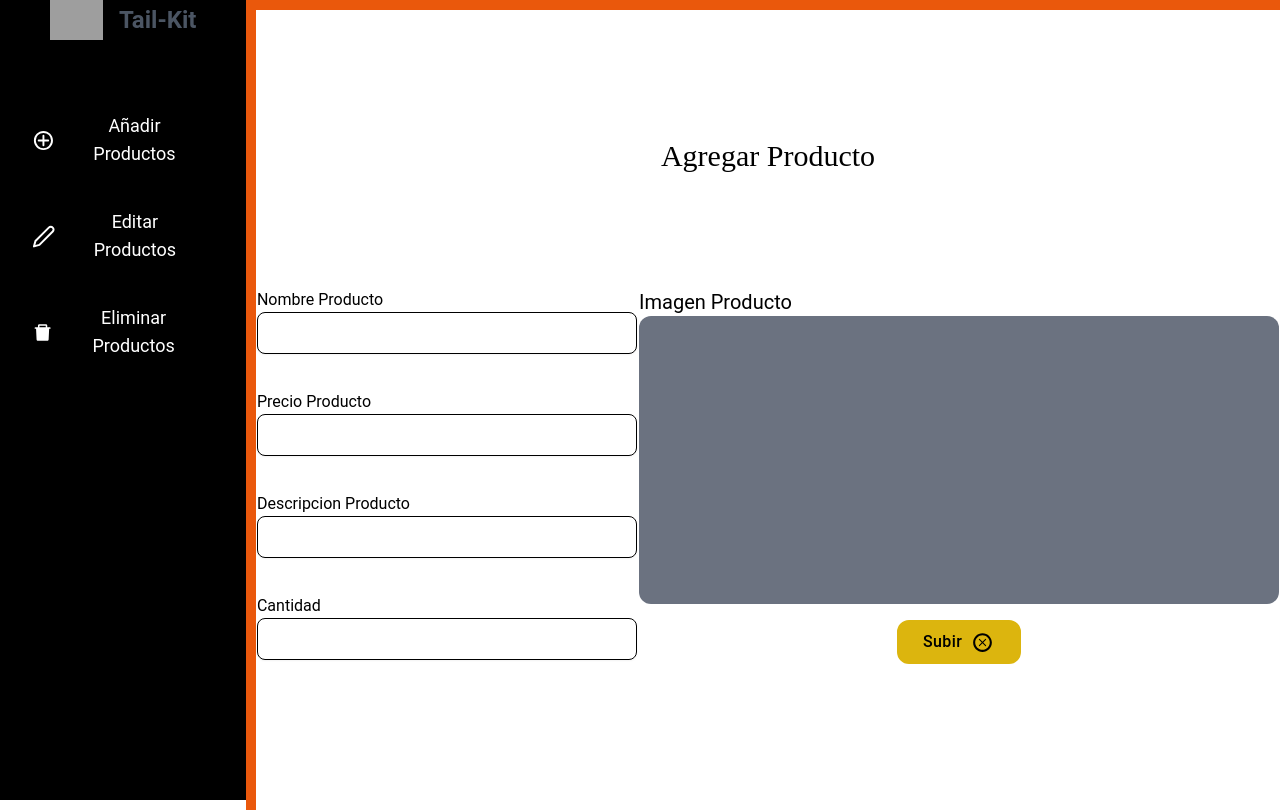
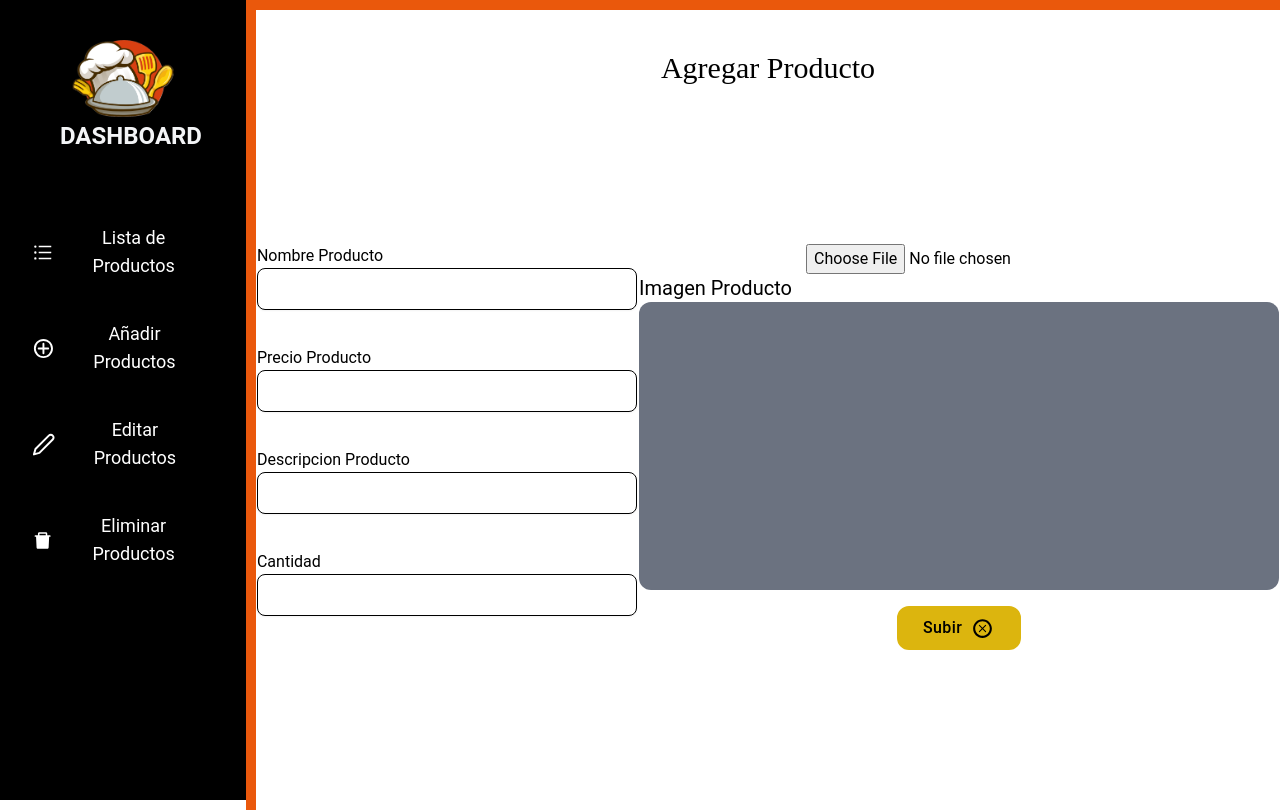
Before and after one commit to JohnMata0427/Food-Ordering-System, a React (Vite) app: page /chef/add-producto in a window 1280 px wide. Built offline with nearby package versions, Linux system fonts and the light colour scheme; grey boxes are pictures that could not be loaded; a web font is replaced by a local one.

Commit message:
Dashboad
Actualizaciones

```diff
--- a/src/layouts/ChefLayout.jsx
+++ b/src/layouts/ChefLayout.jsx
@@ -1,25 +1,42 @@
 import { Outlet, useNavigate } from "react-router-dom";
 
+import logo from "../assets/ui/logo.png";
+
 export default function ChefLayout() {
-  const navigate = useNavigate()
+  const navigate = useNavigate();
   return (
     <div className="flex">
-
-    <div className="flex flex-col w-[20vw] bg-black h-[100vh]">
-      <div className="flex  items-center justify-center">
-        <img className="h-10" src="/icons/rocket.svg" />
-        <span className="text-gray-600  ml-4 text-2xl font-bold">Tail-Kit</span>
+      <div className="flex flex-col w-[20vw] bg-black h-[100vh] pt-10">
+        <div className="flex flex-col items-center justify-center">
+          <img src={logo} className="h-20" />
+          <div>
+            <span className="text-gray-100 ml-4 text-2xl font-bold">
+              DASHBOARD
+            </span>
+          </div>
         </div>
         <nav className="mt-10 px-6 ">
           <button
             className="hover:text-gray-800 hover:bg-gray-100 flex items-center p-2 my-6 transition-colors  duration-200  text-white ounded-lg "
-          onClick={()=> navigate("/chef/add-producto")}
+            onClick={() => navigate("/chef/add-producto")}
           >
             <svg
-            fill="none"
-            viewBox="0 0 24 24"
-            height={"25px"}
+              viewBox="0 0 1024 1024"
+              fill="currentColor"
+              height={'25px'}
+
             >
+              <path d="M912 192H328c-4.4 0-8 3.6-8 8v56c0 4.4 3.6 8 8 8h584c4.4 0 8-3.6 8-8v-56c0-4.4-3.6-8-8-8zm0 284H328c-4.4 0-8 3.6-8 8v56c0 4.4 3.6 8 8 8h584c4.4 0 8-3.6 8-8v-56c0-4.4-3.6-8-8-8zm0 284H328c-4.4 0-8 3.6-8 8v56c0 4.4 3.6 8 8 8h584c4.4 0 8-3.6 8-8v-56c0-4.4-3.6-8-8-8zM104 228a56 56 0 10112 0 56 56 0 10-112 0zm0 284a56 56 0 10112 0 56 56 0 10-112 0zm0 284a56 56 0 10112 0 56 56 0 10-112 0z" />
+            </svg>
+            <span className="mx-4 text-lg font-normal">Lista de Productos</span>
+            <span className="flex-grow text-right"></span>
+          </button>
+
+          <button
+            className="hover:text-gray-800 hover:bg-gray-100 flex items-center p-2 my-6 transition-colors  duration-200  text-white ounded-lg "
+            onClick={() => navigate("/chef/add-producto")}
+          >
+            <svg fill="none" viewBox="0 0 24 24" height={"25px"}>
               <path
                 fill="currentColor"
                 fillRule="evenodd"
@@ -39,8 +56,7 @@ export default function ChefLayout() {
 
           <button
             className="hover:text-gray-800 hover:bg-gray-100 flex items-center p-2 my-6 transition-colors  duration-200  text-white  rounded-lg "
-          onClick={()=> navigate("/chef/editar-producto")}
-
+            onClick={() => navigate("/chef/editar-producto")}
           >
             <svg
               fill="none"
@@ -58,20 +74,15 @@ export default function ChefLayout() {
           </button>
           <button
             className="hover:text-gray-800 hover:bg-gray-100 flex items-center p-2 my-6 transition-colors   duration-200  text-white  rounded-lg "
-          onClick={()=> navigate("/chef/eliminar-producto")}
+            onClick={() => navigate("/chef/eliminar-producto")}
           >
-          <svg
-      viewBox="0 0 1024 1024"
-      fill="currentColor"
-      height={"25px"}
-    >
+            <svg viewBox="0 0 1024 1024" fill="currentColor" height={"25px"}>
               <path d="M864 256H736v-80c0-35.3-28.7-64-64-64H352c-35.3 0-64 28.7-64 64v80H160c-17.7 0-32 14.3-32 32v32c0 4.4 3.6 8 8 8h60.4l24.7 523c1.6 34.1 29.8 61 63.9 61h454c34.2 0 62.3-26.8 63.9-61l24.7-523H888c4.4 0 8-3.6 8-8v-32c0-17.7-14.3-32-32-32zm-200 0H360v-72h304v72z" />
             </svg>
             <span className="mx-4 text-lg font-normal">Eliminar Productos</span>
             <span className="flex-grow text-right"></span>
           </button>
         </nav>
-
       </div>
       <div className=" border-s-[10px] border-t-[10px] border-orange-600">
         <Outlet />
--- a/src/pages/chef/AddProduct.jsx
+++ b/src/pages/chef/AddProduct.jsx
@@ -5,6 +5,7 @@ import axios from "axios";
 
 export default function AddProductComponent() {
   const [mensaje, setMensaje] = useState({});
+  const [imageUrl, setImageUrl] = useState("")
 
 //   const AddProductoAsync = async (formData) => {
 
@@ -30,11 +31,32 @@ export default function AddProductComponent() {
     nombre: "",
     precio: "",
     descripcion: "",
+    cantidad: "",
+    imagen: ""
   });
 
   const HandleChange = (event) => {
     setForm({ ...form, [event.target.id]: event.target.value });
   };
+
+  const HandleImageUpload = async (e) => {
+    const file = e.target.files[0]
+    const formData = new FormData()
+    formData.append("file", file)
+    formData.append("Upload_preset")
+    try {
+      const response = await axios.post(
+        `https://api.cloudinary.com/v1_1/${import.meta.env.CLOUDINARY_CLOUD_NAME}/image/upload`,
+        formData
+      )
+      const imageUrl = response.data.secure_url
+      setImageUrl(imageUrl)
+      setForm({...form, imagen: imageUrl})
+    } catch (error) {
+      console.log(error);
+
+    }
+  }
 
   const HandleSubmit = async (e) => {
     e.preventDefault();
@@ -64,7 +86,7 @@ export default function AddProductComponent() {
         onSubmit={HandleSubmit}
         id="addproducto"
       >
-        <div className="mt-32">
+        <div className="mt-10">
           <h1 className="text-3xl w-full text-center">Agregar Producto</h1>
         </div>
         <div className="w-full my-auto">
@@ -125,10 +147,13 @@ export default function AddProductComponent() {
             </div>
 
             <div className="flex flex-col items-center">
+              <input type="file" />
               <div className=" mr-auto">
                 <h3 className=" text-xl text-start">Imagen Producto</h3>
               </div>
-              <div className="bg-gray-500 w-[40rem] h-[18rem] rounded-xl"></div>
+              <div className="bg-gray-500 w-[40rem] h-[18rem] rounded-xl">
+                {imageUrl && <img src={imageUrl} alt="Imagen del Producto"/>}
+              </div>
               <CustomButton
                 texto="Subir"
                 color="yellow"
--- a/src/pages/chef/EditarProducto.jsx
+++ b/src/pages/chef/EditarProducto.jsx
@@ -49,7 +49,7 @@ export default function EditarProductoComponent() {
         onSubmit={HandleSubmit}
         id="addproducto"
       >
-        <div className="mt-32">
+        <div className="mt-10">
           <h1 className="text-3xl w-full text-center">EDITAR PRODUCTOS</h1>
         </div>
         <div className="w-full my-auto">
```
Lines whose indentation alone changed are shown as unchanged.
